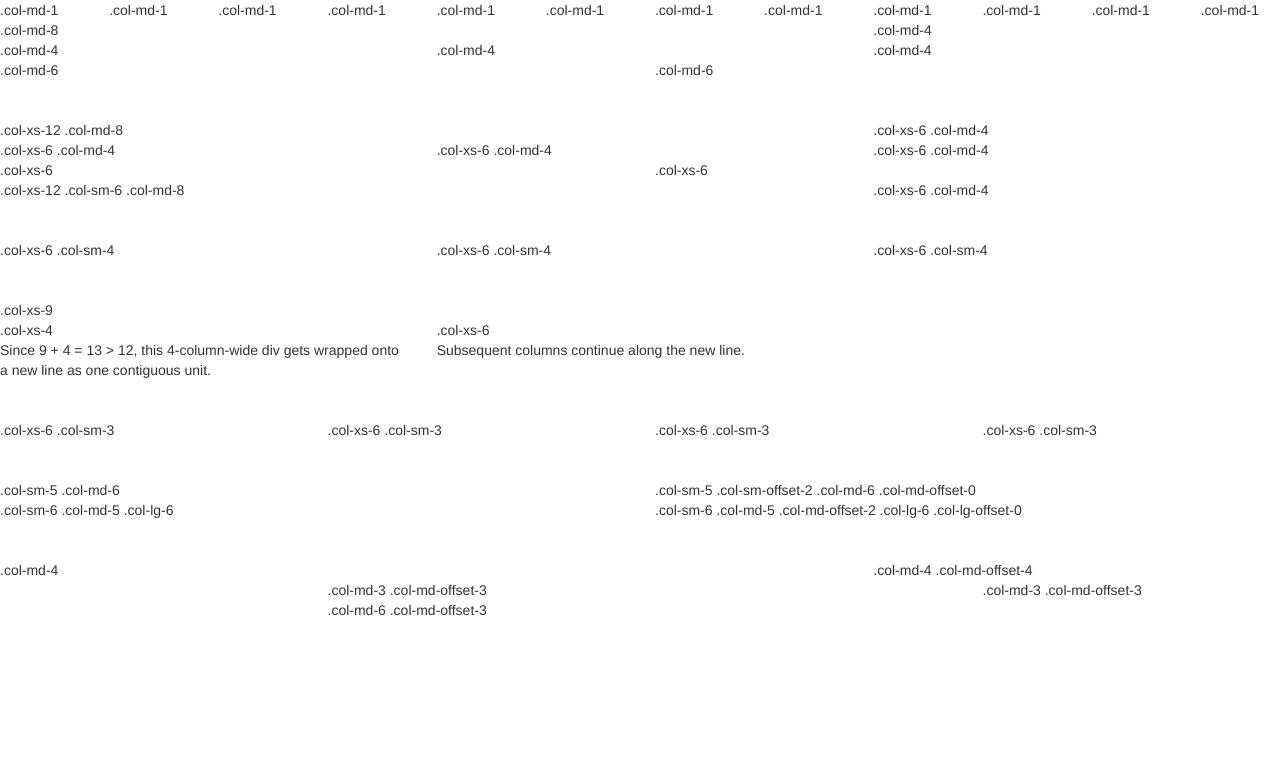
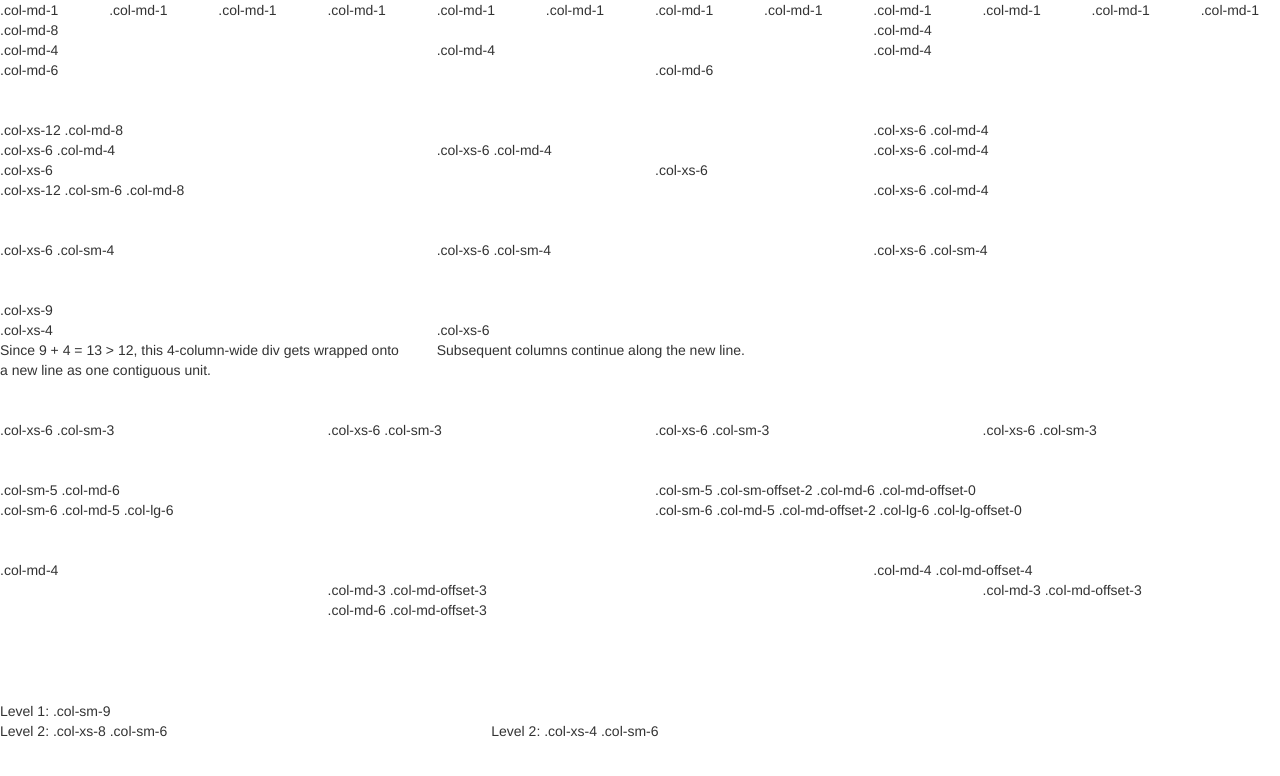
Before and after one commit to olga-dev/Grid-system, a plain HTML site: page index.html in a window 1280 px wide. Drawn offline with nearby package versions, Linux system fonts and the light colour scheme.

Commit message:
Nesting columns

```diff
--- a/index.html
+++ b/index.html
@@ -118,5 +118,19 @@
      <div class="col-xs-6 col-xs-offset-3 col-sm-4 col-sm-offset-0">
      </div>
  </div>
+<br><br>
+ <div class="row">
+     <div class="col-sm-9">
+         Level 1: .col-sm-9
+         <div class="row">
+             <div class="col-xs-8 col-sm-6">
+                 Level 2: .col-xs-8 .col-sm-6
+             </div>
+             <div class="col-xs-4 col-sm-6">
+                 Level 2: .col-xs-4 .col-sm-6
+             </div>
+         </div>
+     </div>
+ </div>
 </body>
 </html>
```
